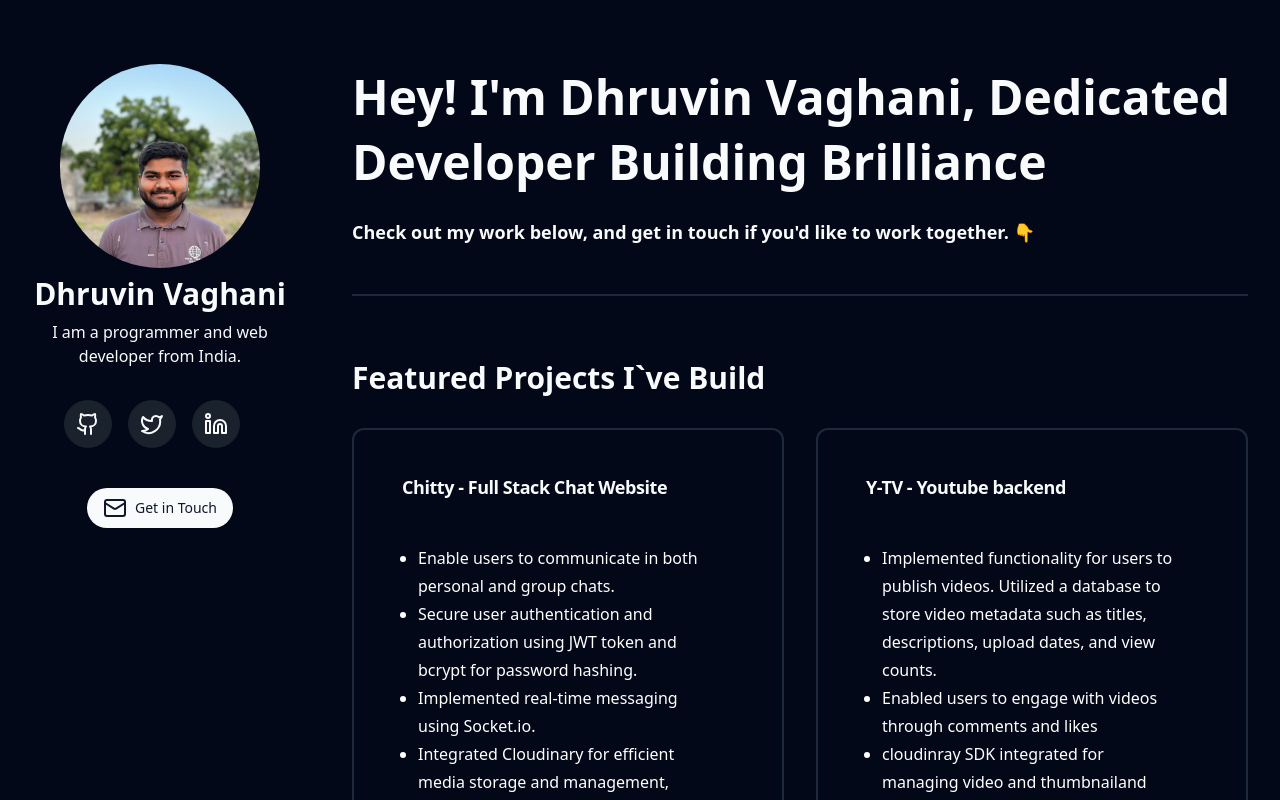
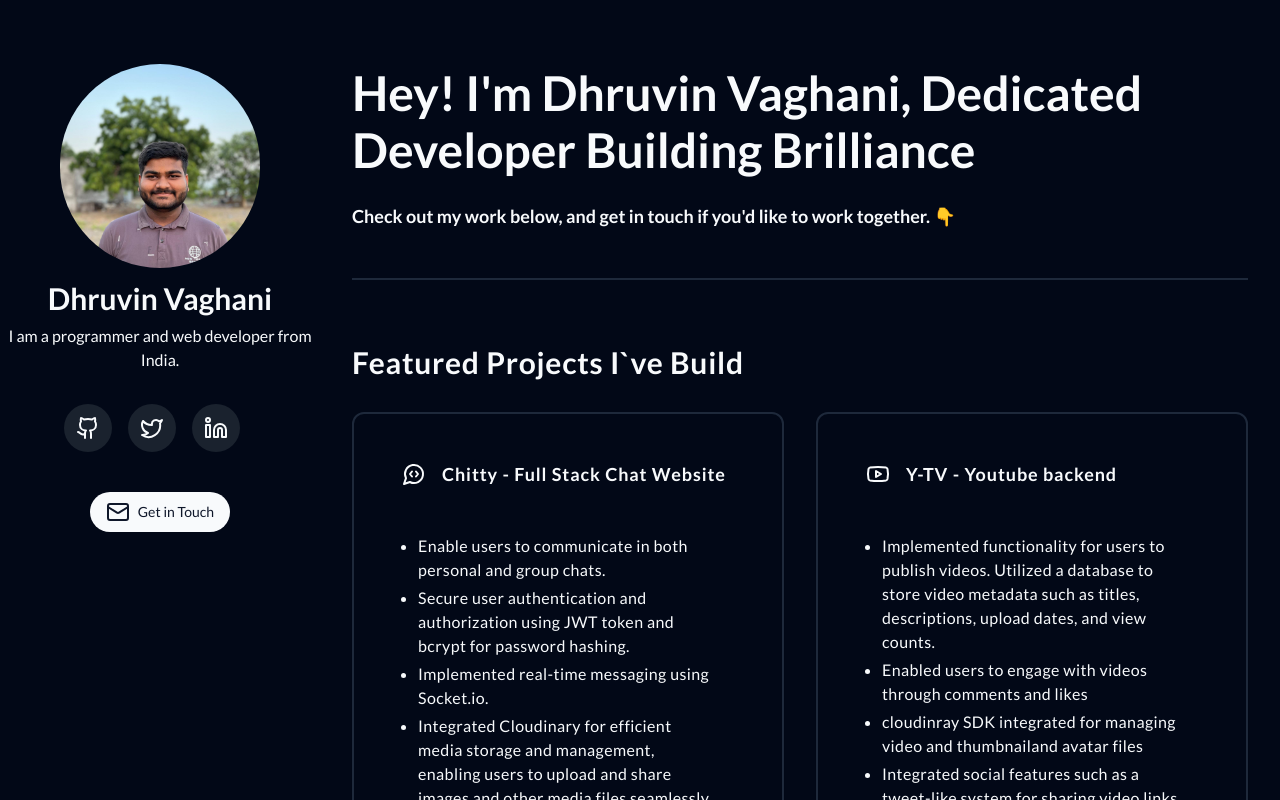
Before and after one commit to dhruvinvaghani001/dhruvinVaghaniPortfolio, a Next.js app: page / in a window 1280 px wide. Built offline with nearby package versions, Linux system fonts and the light colour scheme.

Commit message:
ui modify

```diff
--- a/src/app/layout.tsx
+++ b/src/app/layout.tsx
@@ -1,7 +1,13 @@
 import type { Metadata } from "next";
 import "./globals.css";
 import { ThemeProvider } from "@/components/theme-provider";
-import Head from "next/head";
+import { Lato } from "next/font/google";
+
+const lato = Lato({
+  subsets: ["latin"], // you can specify other subsets as needed
+  weight: ["400", "700", "900"], // specify the weights you need
+  display: "swap",
+});
 
 export const metadata: Metadata = {
   title: "Dhruvin Vaghani",
@@ -15,13 +21,7 @@ export default function RootLayout({
 }>) {
   return (
     <html lang="en">
-      <Head>
-        <link
-          href="https://fonts.googleapis.com/css2?family=Dancing+Script:wght@400..700&display=swap"
-          rel="stylesheet"
-        />
-      </Head>
-      <body>
+      <body className={lato.className}>
         <ThemeProvider
           attribute="class"
           defaultTheme="dark"
--- a/src/app/page.tsx
+++ b/src/app/page.tsx
@@ -1,19 +1,18 @@
 "use client";
-import ProjectCard from "@/components/ProjectCard";
+
 import ContactSection from "@/components/section/ContactSection";
 import ProjectSection from "@/components/section/ProjectSection";
 import TechSection from "@/components/section/TechSection";
 import Sidebar from "@/components/Sidebar";
-import Skiils from "@/components/Skiils";
-import { projectsData } from "@/lib/project";
+
 
 export default function Home() {
   return (
     <main className="h-screen flex flex-col lg:grid lg:grid-cols-[25%_auto] ">
-      <div className="lg:sticky lg:top-0;">
+      <div className="inline-block lg:sticky lg:top-0;">
         <Sidebar />
       </div>
-      <div className="lg:overflow-y-auto h-screen py-16 px-8 lg:px-0">
+      <div className="lg:overflow-y-auto h-screen py-16 lg:px-0 px-6">
         <div className="lg:container">
           <div className="heading_content lg:text-start text-center gap-y-4 pb-12 border-b-2">
             <h1
--- a/src/components/ProjectCard.tsx
+++ b/src/components/ProjectCard.tsx
@@ -8,6 +8,7 @@ import {
 } from "./ui/card";
 import { Github, GlobeLock, LucideIcon } from "lucide-react";
 import { Badge } from "./ui/badge";
+import Image from "next/image";
 
 type Project = {
   icon: LucideIcon;
@@ -19,20 +20,28 @@ type Project = {
 };
 
 const ProjectCard = (props: Project) => {
+  console.log(props);
   const features = props.projectFeatures;
   return (
     <>
       <div>
         <Card className="h-full flex flex-col">
           <CardHeader className="p-6">
-            <CardTitle>{props.projectName}</CardTitle>
+            <CardTitle className="tracking-wider">
+              <div className="flex items-center">
+                <props.icon className="mr-4" />
+                {props.projectName}
+              </div>
+            </CardTitle>
           </CardHeader>
           <CardContent className="flex-grow px-10 py-6">
-            <ul className="list-disc text-white">
+            <ul className="list-disc">
               {features.map((item) => {
                 return (
                   <>
-                    <li className="leading-7">{item}</li>
+                    <li className="leading-7 tracking-wide text-lg lg:text-base mb-1">
+                      {item}
+                    </li>
                   </>
                 );
               })}
@@ -42,7 +51,10 @@ const ProjectCard = (props: Project) => {
             <div className="flex flex-wrap gap-2">
               {props.techStack.map((e) => {
                 return (
-                  <Badge className="flex justify-center items-center px-3 font-semibold">
+                  <Badge
+                    className="flex justify-center items-center px-3 font-semibold"
+                    variant="secondary"
+                  >
                     {e}
                   </Badge>
                 );
--- a/src/components/Sidebar.tsx
+++ b/src/components/Sidebar.tsx
@@ -12,10 +12,15 @@ type Props = {};
 const Sidebar = (props: Props) => {
   return (
     <>
-      <div className="px-4 py-16 flex flex-col justify-center items-center">
+      <div className="py-4 md:py-16 flex flex-col justify-center items-center">
         <div className="profile flex flex-col items-center justify-center">
-          <div className="w-[200px] h-[200px] rounded-full ">
-            <Image src={profile} alt="bg" className="rounded-full" />
+          <div className="">
+            <Image
+              src={profile}
+              alt="bg"
+              className="rounded-full"
+              width={200}
+            />
           </div>
           <div className="flex flex-col items-center justify-center mt-3    ">
             <div>
@@ -29,7 +34,7 @@ const Sidebar = (props: Props) => {
             </div>
           </div>
         </div>
-        <div className="contacts flex justify-center mt-8 px-[100px]">
+        <div className="contacts flex justify-center mt-8">
           {socialLinks.map((social) => {
             return (
               <>
--- a/src/components/TechIcon.tsx
+++ b/src/components/TechIcon.tsx
@@ -9,11 +9,11 @@ type Props = {
 const TechIcon: React.FC<Props> = (props: Props) => {
   return (
     <>
-      <div className="rounded-lg bg-[#1A222E] py-4 px-0 duration-700 shadow-inner shadow-gray-800 text-center hover:shadow-inner hover:shadow-gray-600">
-        <div className="flex justify-center mb-2">
-          <Image src={props.icon} alt={props.name} width={70} />
+      <div className="rounded-lg bg-[#1A222E] p-3 duration-700 shadow-inner shadow-gray-800 text-center hover:shadow-inner hover:shadow-gray-600">
+        <div className="flex justify-center">
+          <Image src={props.icon} alt={props.name} width={50} />
         </div>
-        <p className="font-bold capitalize">{props.name}</p>
+        <p className="font-bold capitalize mt-2">{props.name}</p>
       </div>
     </>
   );
--- a/src/components/section/ContactSection.tsx
+++ b/src/components/section/ContactSection.tsx
@@ -1,3 +1,6 @@
+import socialLinks from "@/lib/socialLinks";
+import Link from "next/link";
+
 import React from "react";
 
 type Props = {};
@@ -5,8 +8,28 @@ type Props = {};
 const ContactSection = (props: Props) => {
   return (
     <div>
-      <div className="heading mb-10">
-        <h2 className="font-bold text-2xl md:text-3xl">Contact</h2>
+      <div className="heading mb-10 pb-10">
+        <h2 className="font-bold text-2xl md:text-3xl tracking-wide">
+          Contact
+        </h2>
+        <p className="mt-6 text-lg">
+          I am eagerly searching for fresh opportunities to level up my skills
+          and would love to collaborate on a project with you. Feel free to
+          Email me or connect on social media anytime-let’s have a chat! 👇
+        </p>
+        <div className="contacts flex justify-start mt-8">
+          {socialLinks.map((social) => {
+            return (
+              <>
+                <Link href={social.profileLink} target="_blank">
+                  <div className="bg-[#1A222E] cursor-pointer rounded-full flex justify-center items-center w-12 h-12 p-2  mr-4 duration-200 hover:-translate-y-1.5  hover:text-violet-600">
+                    <social.icon className="" />
+                  </div>
+                </Link>
+              </>
+            );
+          })}
+        </div>
       </div>
     </div>
   );
--- a/src/components/section/ProjectSection.tsx
+++ b/src/components/section/ProjectSection.tsx
@@ -7,12 +7,12 @@ type Props = {};
 const ProjectSection = (props: Props) => {
   return (
     <div className="projects mt-16" id="projects">
-      <h2 className="font-bold text-2xl md:text-3xl">
+      <h2 className="font-bold text-2xl md:text-3xl tracking-wide">
         Featured Projects I`ve Build
       </h2>
       <div className="grid  md:grid-cols-2 gap-8 mt-8 lg:grid-cols-1 xl:grid-cols-2">
-        {projectsData.map((iteam, index) => {
-          console.log(iteam.icon);
+        {projectsData?.map((iteam, index) => {
+          console.log(typeof iteam.icon);
           return <ProjectCard {...iteam} />;
         })}
       </div>
--- a/src/components/section/TechSection.tsx
+++ b/src/components/section/TechSection.tsx
@@ -7,7 +7,7 @@ const TechSection = (props: Props) => {
   return (
     <>
       <div className="mt-24">
-        <h2 className="font-bold text-2xl lg:text-3xl mb-8">
+        <h2 className="font-bold text-2xl lg:text-3xl mb-8 tracking-wide">
           Tools & Technology i know
         </h2>
         <div className="mx-auto grid md:grid-cols-1 lg:grid-cols-1 xl:grid-cols-2  md:gap-8 md:gap-y-0">
--- a/src/lib/socialLinks.ts
+++ b/src/lib/socialLinks.ts
@@ -1,4 +1,4 @@
-import { Badge, Github, Linkedin, Twitter } from "lucide-react";
+import { Badge, Github, Instagram, Linkedin, Twitter } from "lucide-react";
 
 const socialLinks = [
   {
```
Also changed, not shown: src/app/globals.css (+47 -0 lines), src/lib/project.ts (+9 -4 lines).
